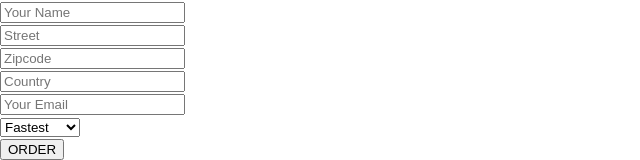
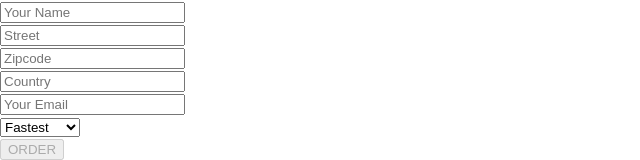
Before and after one commit to alexandria-lewis/burger-builder, a React app: page /checkout/contact-data in a window 1280 px wide. Shown: the part 869-1029 px from the top of the page, without its empty margins (0-640 px from the left). Built offline with nearby package versions, Linux system fonts and the light colour scheme.

Commit message:
mod 274: handling overall form validity

```diff
--- a/src/components/UI/Button/Button.css
+++ b/src/components/UI/Button/Button.css
@@ -15,6 +15,11 @@
     padding-left: 0;
 }
 
+.Button:disabled {
+    color: #ccc;
+    cursor: not-allowed;
+}
+
 .Success {
     color: #5C9210;
 }
--- a/src/components/UI/Button/Button.js
+++ b/src/components/UI/Button/Button.js
@@ -4,6 +4,9 @@ import classes from './Button.css';
 
 const button = (props) => (
     <button
+        disabled={props.disabled}
+        // we need to expect a disabled prop and pass it on to the native button disabled attribute.
+
         // Now in the class name here, we have to pass the string in the end, keep that in mind. So I'll add an array because I always want to assign the button class but then conditionally, I'll add the success or danger class,
 
         // right now it's an array of strings though. So let's change this by joining this with a whitespace to have a list of classes which is a string in the end.
--- a/src/containers/Checkout/ContactData/ContactData.js
+++ b/src/containers/Checkout/ContactData/ContactData.js
@@ -85,9 +85,11 @@ class ContactData extends Component {
                         {value: 'cheapest', displayValue: 'Cheapest'},
                     ]
                 },
-                value: ''
+                value: '',
+                valid: true
             }
         },
+        formIsValid: false,
         loading: false
     }
 
@@ -175,10 +177,17 @@ class ContactData extends Component {
         updatedFormElement.touched = true;
         updatedOrderForm[inputIdentifier] = updatedFormElement;
 
+        // but here(above line) we're setting it for one element, here I'm looping through all the elements.
+        let formIsValid = true;
+        for (let inputIdentifier in updatedOrderForm) {
+            formIsValid = updatedOrderForm[inputIdentifier].valid && formIsValid;
+        }
+        // Only if both is the case, FormIsValid is updated to true and if this is false and FormIsValid was true then the resulting value will be false and FormIsValid will be set to false because false overrides true.
+
         console.log(updatedFormElement); // on keypress validity is checked!!
 
         // So I will reach out to updatedFormElement value and set this equal to event target value and now, I can take my updatedOrderForm, so this which is my clone original form and there, I can now again access the input identifier and set it equal to the updatedFormElement. Now with this, I can call this.setState and set order form to updated order form.
-        this.setState({orderForm: updatedOrderForm});
+        this.setState({orderForm: updatedOrderForm, formIsValid: formIsValid});
         // Now we successfully set this up in a very generic way which is great.
     }
 
@@ -216,7 +225,9 @@ class ContactData extends Component {
                         // if the validation property isn't set as for my dropdown, this will return true or false and therefore this if check in my input component here will not run and it will never get the invalid class,
                         changed={(event) => this.inputChangedHandler(event, formElement.id)} />
                 ))}
-                <Button btnType='Success'>ORDER</Button>
+                <Button btnType='Success' disabled={!this.state.formIsValid}>ORDER</Button>
+                {/* only if the form is not valid, this should be disabled. So disable is true if the form is not valid. */}
+
                 {/* And then here on this button as in all buttons using our own button component, we can use our clicked property and pass the method which should get executed on a click as a reference. */}
             </form>
         );
```
